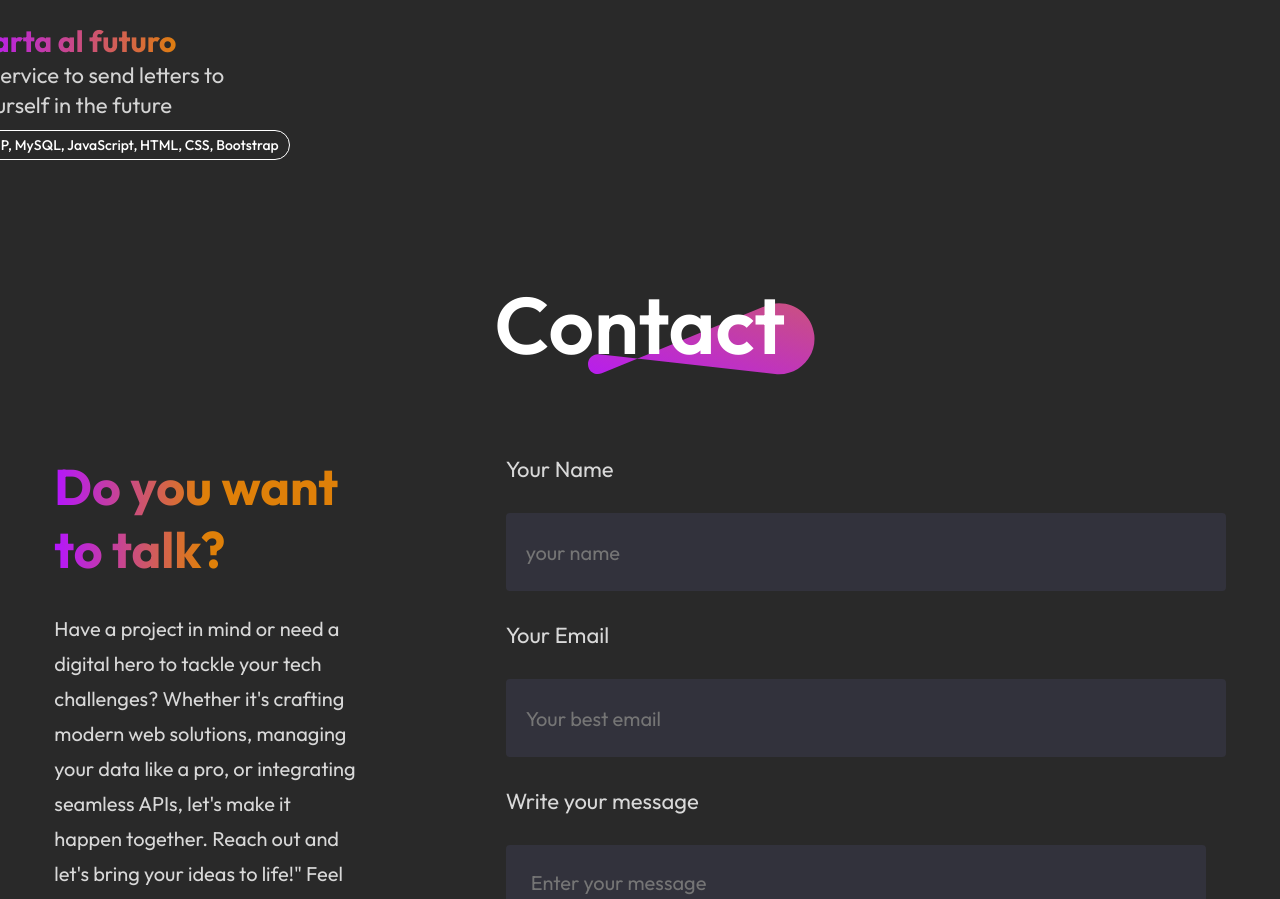
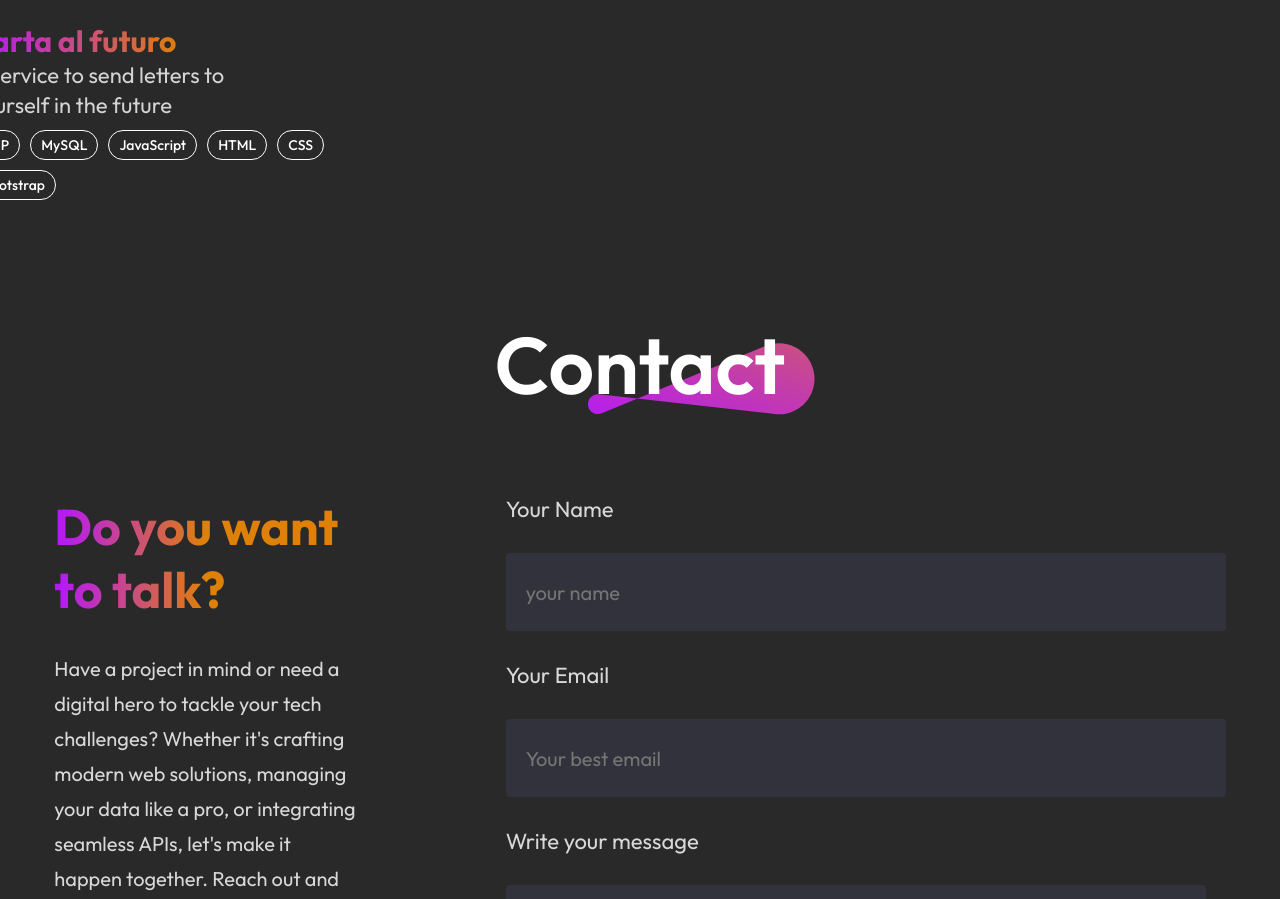
Before and after one commit to nomadwebs/CV, a React (Vite) app: page / in a window 1280 px wide. Shown: the part 5487-6386 px from the top of the page. Built offline with nearby package versions, Linux system fonts and the light colour scheme.

Commit message:
update work tags

```diff
--- a/src/data/mywork_data.js
+++ b/src/data/mywork_data.js
@@ -37,7 +37,7 @@ const mywork_data = [
         w_name: "Carta al futuro",
         description: 'A service to send letters to yourself in the future',
         w_img: cartaFuturo,
-        tags: ['PHP, MySQL, JavaScript, HTML, CSS, Bootstrap'],
+        tags: ['PHP', 'MySQL', 'JavaScript', 'HTML', 'CSS', 'Bootstrap'],
         github: null,
         link: 'https://cartaalfuturo.com/'
     },
```
